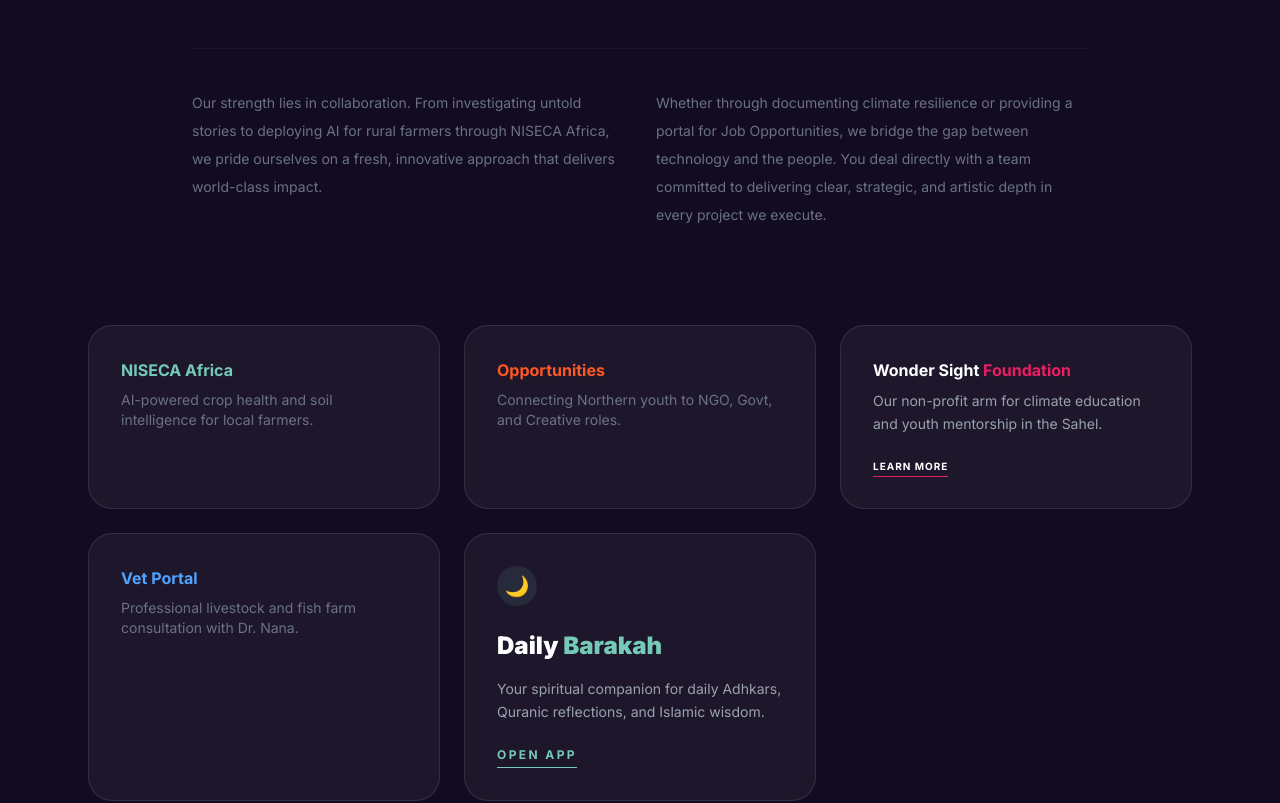
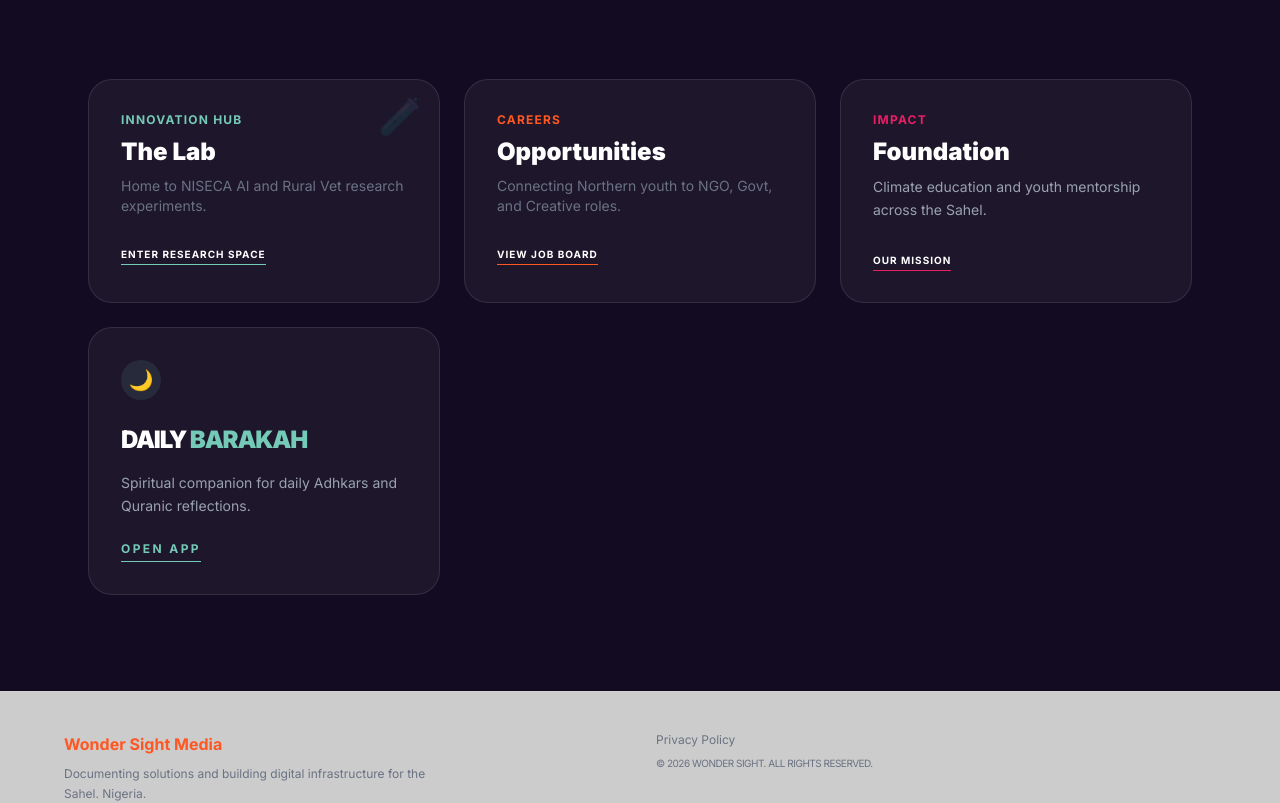
Before and after one commit to musaalamin/wondersight-media, a Next.js app: page / in a window 1280 px wide. Shown: the part 540-1343 px from the top of the page. Built offline with nearby package versions, Linux system fonts and the light colour scheme.

Commit message:
Add ads.txt and update adsense id and team nhhjhdds updated LAB n

```diff
--- a/src/app/page.tsx
+++ b/src/app/page.tsx
@@ -4,7 +4,7 @@ export default function HomePage() {
   return (
     <main className="min-h-screen bg-[#120B21] text-white selection:bg-[#E91E63]/30">
 
-      {/* Hero Section with the New Vision */}
+      {/* Hero Section */}
       <section className="flex flex-col items-center justify-center text-center py-24 px-6 max-w-5xl mx-auto">
         <div className="mb-8 p-[2px] rounded-full bg-gradient-to-r from-[#E91E63] to-[#FF5722]">
            <div className="bg-[#120B21] rounded-full px-6 py-1.5 text-[10px] font-bold uppercase tracking-[0.2em]">
@@ -17,74 +17,53 @@ export default function HomePage() {
         </h2>
 
         <p className="text-gray-400 text-lg md:text-xl leading-relaxed mb-12 max-w-3xl">
-          We are Wonder Sight Group a multidisciplinary digital media platform dedicated to
+          We are Wonder Sight Group—a multidisciplinary digital media platform dedicated to
           Solution Journalism, AI-driven Agriculture, and Community Storytelling.
-          Building on our heritage in cinematography and branding, we now pioneer
-          strategic digital solutions that address local challenges in
-          Northwestern Nigeria.
         </p>
-
-        <div className="text-sm text-gray-500 leading-loose max-w-4xl border-t border-white/5 pt-10 grid grid-cols-1 md:grid-cols-2 gap-8 text-left">
-          <p>
-            Our strength lies in collaboration. From investigating untold stories to
-            deploying AI for rural farmers through NISECA Africa, we pride ourselves
-            on a fresh, innovative approach that delivers world-class impact.
-          </p>
-          <p>
-            Whether through documenting climate resilience or providing a portal for
-            Job Opportunities, we bridge the gap between technology and the people.
-            You deal directly with a team committed to delivering clear, strategic,
-            and artistic depth in every project we execute.
-          </p>
-        </div>
       </section>
 
- {/* Quick Access Grid for the Ecosystem */}
+      {/* Quick Access Grid */}
       <section className="max-w-6xl mx-auto px-6 pb-24">
         <div className="grid grid-cols-1 md:grid-cols-2 lg:grid-cols-3 gap-6">
 
-    {/* 1. NISECA */}
-    <a href="/niseca" className="p-8 bg-white/5 rounded-3xl border border-white/10 hover:border-[#75C9B7] transition group">
-      <h3 className="text-[#75C9B7] font-bold mb-2">NISECA Africa</h3>
-      <p className="text-sm text-gray-500">AI-powered crop health and soil intelligence for local farmers.</p>
+          {/* 1. THE LAB (Consolidated NISECA & VET) */}
+          <a href="/lab" className="p-8 bg-white/5 rounded-3xl border border-white/10 hover:border-[#75C9B7] transition group relative overflow-hidden">
+            <div className="absolute top-0 right-0 p-4 opacity-10 group-hover:opacity-20 transition">
+              <span className="text-4xl">🧪</span>
+            </div>
+            <h3 className="text-[#75C9B7] font-bold mb-2 uppercase tracking-widest text-xs">Innovation Hub</h3>
+            <h4 className="text-2xl font-black mb-2 text-white">The Lab</h4>
+            <p className="text-sm text-gray-500 mb-6">Home to NISECA AI and Rural Vet research experiments.</p>
+            <span className="text-[10px] font-bold uppercase tracking-widest border-b border-[#75C9B7] pb-1">Enter Research Space</span>
           </a>
 
-    {/* 2. OPPORTUNITIES */}
+          {/* 2. JOBS */}
           <a href="/jobs" className="p-8 bg-white/5 rounded-3xl border border-white/10 hover:border-[#FF5722] transition group">
-      <h3 className="text-[#FF5722] font-bold mb-2">Opportunities</h3>
-      <p className="text-sm text-gray-500">Connecting Northern youth to NGO, Govt, and Creative roles.</p>
+            <h3 className="text-[#FF5722] font-bold mb-2 uppercase tracking-widest text-xs">Careers</h3>
+            <h4 className="text-2xl font-black mb-2 text-white">Opportunities</h4>
+            <p className="text-sm text-gray-500 mb-6">Connecting Northern youth to NGO, Govt, and Creative roles.</p>
+            <span className="text-[10px] font-bold uppercase tracking-widest border-b border-[#FF5722] pb-1">View Job Board</span>
           </a>
 
           {/* 3. FOUNDATION */}
           <a href="/foundation" className="p-8 bg-white/5 border border-white/10 rounded-3xl hover:bg-[#E91E63]/10 transition group">
-      <h3 className="text-white font-bold mb-2">Wonder Sight <span className="text-[#E91E63]">Foundation</span></h3>
-      <p className="text-sm text-gray-400 leading-relaxed mb-4">
-        Our non-profit arm for climate education and youth mentorship in the Sahel.
+            <h3 className="text-[#E91E63] font-bold mb-2 uppercase tracking-widest text-xs">Impact</h3>
+            <h4 className="text-2xl font-black mb-2 text-white">Foundation</h4>
+            <p className="text-sm text-gray-400 leading-relaxed mb-6">
+              Climate education and youth mentorship across the Sahel.
             </p>
-      <span className="text-[10px] font-bold uppercase tracking-widest border-b border-[#E91E63] pb-1">Learn More</span>
+            <span className="text-[10px] font-bold uppercase tracking-widest border-b border-[#E91E63] pb-1">Our Mission</span>
           </a>
 
-    {/* 4. VET PORTAL */}
-    <a href="/vet" className="p-8 bg-white/5 rounded-3xl border border-white/10 hover:border-blue-400 transition group">
-      <h3 className="text-blue-400 font-bold mb-2">Vet Portal</h3>
-      <p className="text-sm text-gray-500">Professional livestock and fish farm consultation with Dr. Nana.</p>
+          {/* 4. DAILY BARAKAH */}
+          <a href="/daily-barakah" className="p-8 bg-white/5 border border-white/10 rounded-3xl hover:border-[#75C9B7] transition group flex flex-col justify-between">
+            <div>
+              <div className="w-10 h-10 bg-[#75C9B7]/10 rounded-full flex items-center justify-center mb-6 text-xl">🌙</div>
+              <h3 className="text-2xl font-black mb-4 uppercase tracking-tighter">Daily <span className="text-[#75C9B7]">Barakah</span></h3>
+              <p className="text-gray-400 text-sm mb-6 leading-relaxed">Spiritual companion for daily Adhkars and Quranic reflections.</p>
+            </div>
+            <span className="inline-block text-xs font-bold uppercase tracking-[0.2em] text-[#75C9B7] border-b border-[#75C9B7] pb-1 w-fit">Open App</span>
           </a>
-
-    {/* 5. DAILY BARAKAH (PASTED HERE) */}
-    <div className="p-8 bg-white/5 border border-white/10 rounded-3xl hover:border-[#75C9B7] transition group flex flex-col justify-between">
-      <div>
-        <div className="w-10 h-10 bg-[#75C9B7]/10 rounded-full flex items-center justify-center mb-6 text-xl">
-          🌙
-        </div>
-        <h3 className="text-2xl font-black mb-4">Daily <span className="text-[#75C9B7]">Barakah</span></h3>
-        <p className="text-gray-400 text-sm mb-6 leading-relaxed">
-          Your spiritual companion for daily Adhkars, Quranic reflections, and Islamic wisdom.
-        </p>
-      </div>
-      <a href="/daily-barakah" className="inline-block text-xs font-bold uppercase tracking-[0.2em] text-[#75C9B7] border-b border-[#75C9B7] pb-1 w-fit">
-        Open App
-      </a>
-    </div>
 
         </div>
       </section>
```
Also changed, not shown: src/app/lab/niseca/page.tsx (renamed from src/app/labs/niseca/page.tsx), src/app/lab/page.tsx (renamed from src/app/labs/page.tsx), src/app/lab/rural-vet/page.tsx (renamed from src/app/labs/rural-vet/page.tsx). Lines whose indentation alone changed are shown as unchanged.
